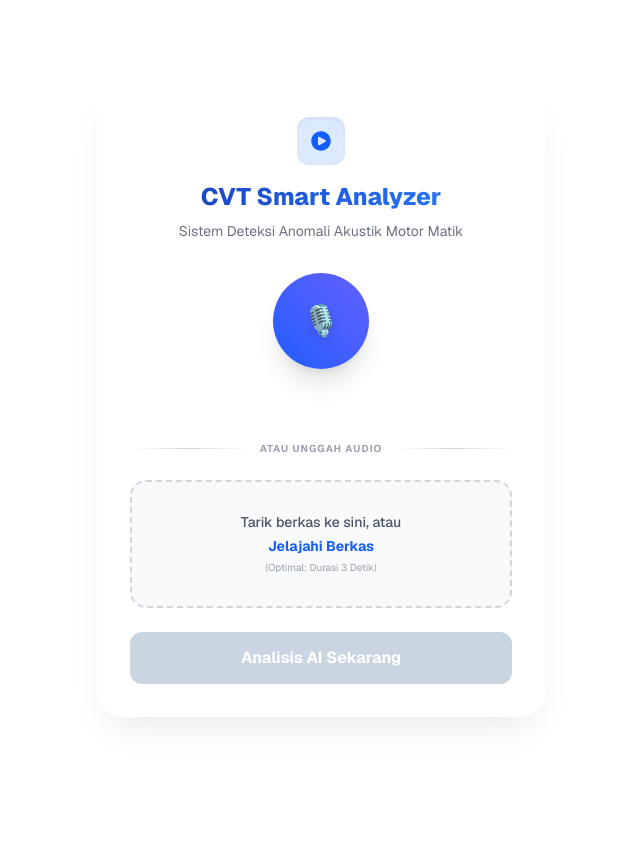
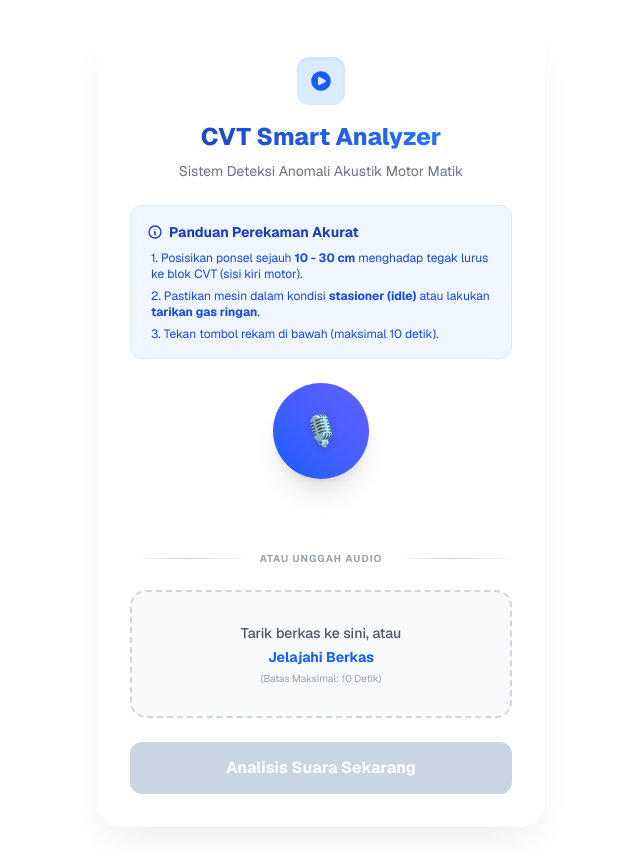
Before and after one commit to YusufGinanjar7/App_deteksi_CVT_AST, a Next.js app: page / in a window 1280 px wide. Shown: the whole page, without its empty margins (319-959 px from the left). Before the commit the page ends 800 px from the top, so only its background shows below. Built offline with nearby package versions, Linux system fonts and the light colour scheme.

Commit message:
Revise recording instructions and update timeout duration
Updated descriptions for acoustic anomaly detection based on repair action instructions. Changed automatic stop time for recording from 3 seconds to 10 seconds and adjusted upload guide text accordingly.

```diff
--- a/app/page.tsx
+++ b/app/page.tsx
@@ -12,7 +12,6 @@ export default function Home() {
   const [isRecording, setIsRecording] = useState<boolean>(false);
   const mediaRecorderRef = useRef<MediaRecorder | null>(null);
   const audioChunksRef = useRef<Blob[]>([]);
-  // TAMBAHAN: Ref untuk menyimpan ID Timeout agar bisa dibatalkan jika tombol stop ditekan manual
   const recordingTimeoutRef = useRef<NodeJS.Timeout | null>(null);
 
   const labelMap: Record<string, string> = {
@@ -21,10 +20,11 @@ export default function Home() {
     "Kerusakan Parah": "Kerusakan Parah",
   };
 
+  // PEMBARUAN: Deskripsi disesuaikan dengan instruksi tindakan perbaikan
   const deskripsiMap: Record<string, string> = {
-    "Normal": "Sinyal suara stabil didominasi dengungan dasar perputaran mesin tanpa frekuensi liar. V-belt, roller, dan komponen CVT berfungsi wajar.",
-    "Kerusakan Ringan": "Terdeteksi anomali (bunyi berdecit/getaran ringan) pada pita frekuensi menengah. Terdapat indikasi keausan awal, komponen kotor, atau kering. Disarankan servis ringan.",
-    "Kerusakan Parah": "Peringatan Kritis! Terdeteksi kekacauan energi suara (suara ngorok/benturan keras) menembus frekuensi tinggi. Indikasi kerusakan fatal (roller hancur/bearing aus). Segera bawa ke bengkel!"
+    "Normal": "Kondisi motor sehat. Tidak terdeteksi adanya suara anomali mekanis pada area transmisi CVT.",
+    "Kerusakan Ringan": "Terdeteksi suara kerusakan ringan (seperti decit atau getaran awal). Solusi: Disarankan untuk melakukan servis CVT ringan di bengkel untuk pembersihan atau penyetelan.",
+    "Kerusakan Parah": "Peringatan Kritis! Terdeteksi suara anomali tingkat tinggi yang kasar. Solusi: Segera bawa kendaraan ke bengkel dalam waktu dekat untuk pengecekan lebih lanjut. Kemungkinan besar memerlukan pergantian komponen (parts)."
   };
 
   const handleFileChange = (e: ChangeEvent<HTMLInputElement>) => {
@@ -34,7 +34,6 @@ export default function Home() {
     setHasil(null);
   };
 
-  // TAMBAHAN: Ekstraksi fungsi stop agar bisa dipanggil otomatis
   const stopRecordingAction = () => {
     if (mediaRecorderRef.current && mediaRecorderRef.current.state === "recording") {
       mediaRecorderRef.current.stop();
@@ -52,7 +51,7 @@ export default function Home() {
           echoCancellation: false,
           noiseSuppression: false,
           autoGainControl: false,
-          channelCount: 1, // Memaksa format Mono (bukan Stereo) agar fokus
+          channelCount: 1,
         }
       });
 
@@ -92,10 +91,10 @@ export default function Home() {
       setIsRecording(true);
       setHasil(null); setFile(null);
 
-      // FITUR BARU: Otomatis berhenti tepat di detik ke-3
+      // PEMBARUAN: Waktu otomatis berhenti diubah menjadi 10 detik (10000 ms)
       recordingTimeoutRef.current = setTimeout(() => {
         stopRecordingAction();
-      }, 3000);
+      }, 10000);
 
     } catch (error) { alert("Akses mikrofon ditolak."); }
   };
@@ -138,7 +137,7 @@ export default function Home() {
 
       <div className="w-full max-w-[28rem] bg-white/70 backdrop-blur-xl border border-white rounded-3xl shadow-[0_20px_40px_-15px_rgba(0,0,0,0.1)] p-8 transition-all duration-500">
 
-        <div className="text-center mb-8">
+        <div className="text-center mb-6">
           <div className="inline-flex items-center justify-center w-12 h-12 rounded-xl bg-blue-100 text-blue-600 mb-4 shadow-inner">
             <svg xmlns="http://www.w3.org/2000/svg" viewBox="0 0 24 24" fill="currentColor" className="w-6 h-6">
               <path fillRule="evenodd" d="M2.25 12c0-5.385 4.365-9.75 9.75-9.75s9.75 4.365 9.75 9.75-4.365 9.75-9.75 9.75S2.25 17.385 2.25 12Zm14.024-.983a1.125 1.125 0 0 1 0 1.966l-5.603 3.113A1.125 1.125 0 0 1 9 15.113V8.887c0-.857.921-1.4 1.671-.983l5.603 3.113Z" clipRule="evenodd" />
@@ -148,6 +147,19 @@ export default function Home() {
             CVT Smart Analyzer
           </h1>
           <p className="text-gray-500 text-sm mt-2">Sistem Deteksi Anomali Akustik Motor Matik</p>
+        </div>
+
+        {/* PEMBARUAN: Kotak Panduan Perekaman (SOP) */}
+        <div className="bg-blue-50 border border-blue-100 rounded-xl p-4 mb-6">
+          <h3 className="text-sm font-bold text-blue-800 mb-2 flex items-center">
+            <svg className="w-4 h-4 mr-1.5" fill="none" stroke="currentColor" viewBox="0 0 24 24"><path strokeLinecap="round" strokeLinejoin="round" strokeWidth="2" d="M13 16h-1v-4h-1m1-4h.01M21 12a9 9 0 11-18 0 9 9 0 0118 0z"></path></svg>
+            Panduan Perekaman Akurat
+          </h3>
+          <ol className="text-xs text-blue-700 space-y-1.5 ml-1">
+            <li>1. Posisikan ponsel sejauh <strong>10 - 30 cm</strong> menghadap tegak lurus ke blok CVT (sisi kiri motor).</li>
+            <li>2. Pastikan mesin dalam kondisi <strong>stasioner (idle)</strong> atau lakukan <strong>tarikan gas ringan</strong>.</li>
+            <li>3. Tekan tombol rekam di bawah (maksimal 10 detik).</li>
+          </ol>
         </div>
 
         <div className="flex flex-col items-center justify-center mb-8 relative">
@@ -168,7 +180,8 @@ export default function Home() {
           </button>
 
           <div className="h-6 mt-4 text-center">
-            {isRecording && <p className="text-red-500 text-sm font-bold animate-pulse">● MEREKAM (Otomatis 3 Detik)...</p>}
+            {/* PEMBARUAN: Teks indikator diubah ke 10 detik */}
+            {isRecording && <p className="text-red-500 text-sm font-bold animate-pulse">● MEREKAM (Maksimal 10 Detik)...</p>}
             {isProcessing && <p className="text-indigo-500 text-sm font-semibold animate-pulse">Menyelaraskan Frekuensi...</p>}
           </div>
         </div>
@@ -205,7 +218,8 @@ export default function Home() {
             <div className="text-center p-4">
               <p className="text-sm font-medium text-gray-600">Tarik berkas ke sini, atau</p>
               <p className="text-sm font-bold text-blue-600 mt-1">Jelajahi Berkas</p>
-              <p className="text-[10px] text-gray-400 mt-1">(Optimal: Durasi 3 Detik)</p>
+              {/* PEMBARUAN: Teks panduan upload disesuaikan */}
+              <p className="text-[10px] text-gray-400 mt-1">(Batas Maksimal: 10 Detik)</p>
             </div>
           )}
         </div>
@@ -225,10 +239,10 @@ export default function Home() {
                 <circle className="opacity-25" cx="12" cy="12" r="10" stroke="currentColor" strokeWidth="4"></circle>
                 <path className="opacity-75" fill="currentColor" d="M4 12a8 8 0 018-8V0C5.373 0 0 5.373 0 12h4zm2 5.291A7.962 7.962 0 014 12H0c0 3.042 1.135 5.824 3 7.938l3-2.647z"></path>
               </svg>
-              <span>Memproses Matriks...</span>
+              <span>Memproses Suara...</span>
             </div>
           ) : (
-            'Analisis AI Sekarang'
+            'Analisis Suara Sekarang'
           )}
         </button>
 
```
